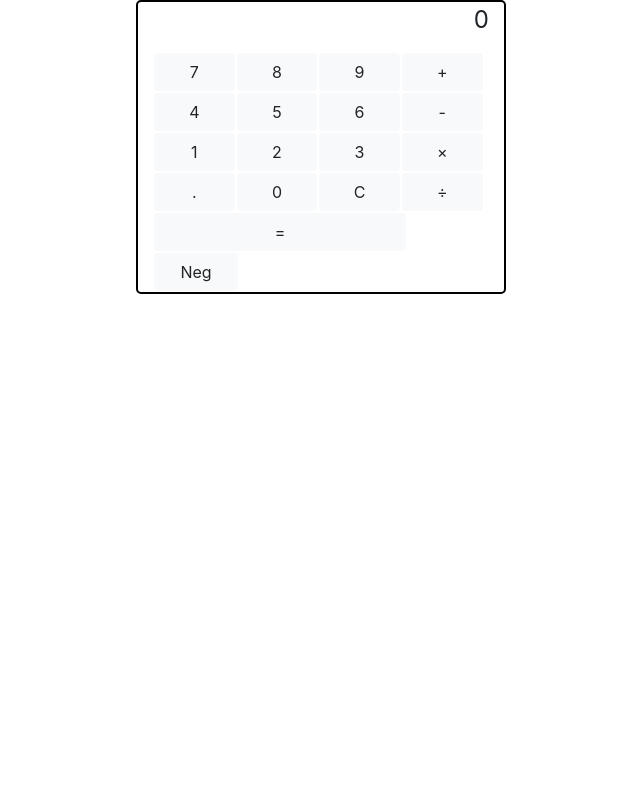
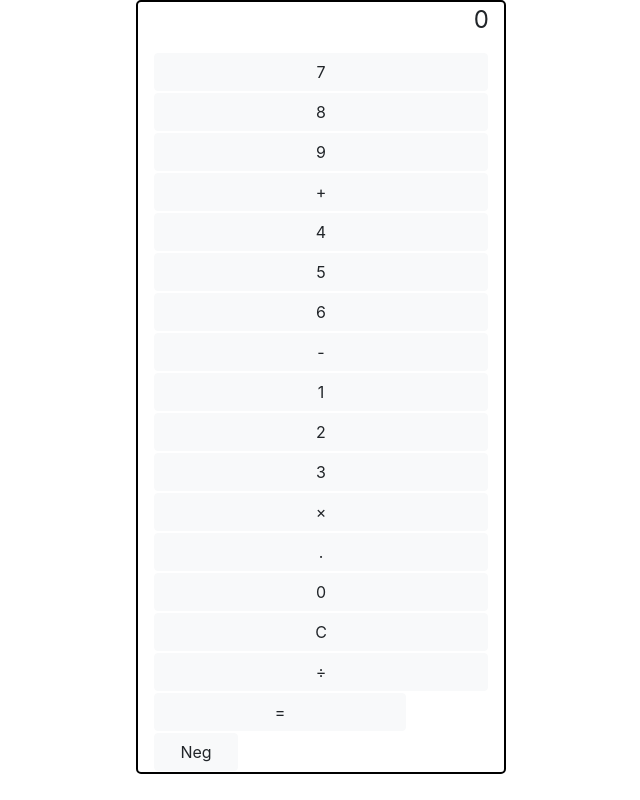
Before and after one commit to daquilino/react-calculator, a React (Create React App) app: page / in a window 1280 px wide. Shown: the whole page, without its empty margins (319-959 px from the left). Built offline with nearby package versions, Linux system fonts and the light colour scheme.

Commit message:
styling change

```diff
--- a/src/components/button/button.css
+++ b/src/components/button/button.css
@@ -1,4 +1,6 @@
 button {
     margin: 1px;
-    width:24%;
+    width:100%;
 }
+
+div.col {padding:1px;}
```
